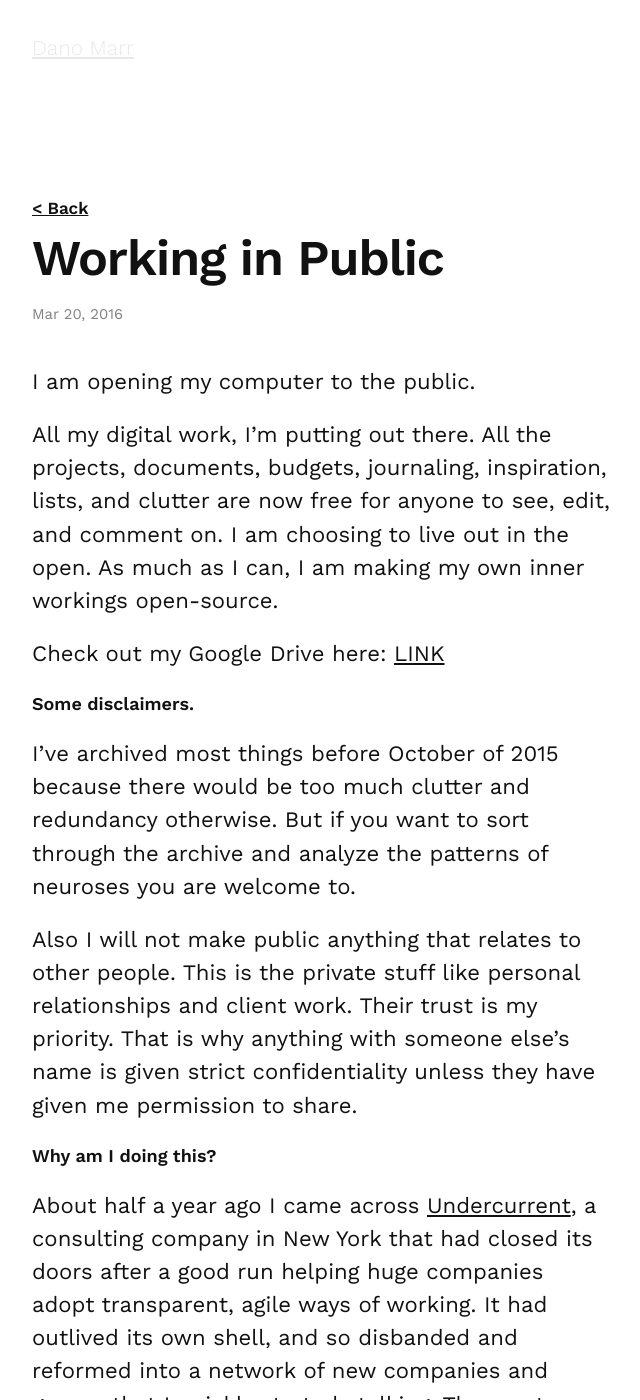
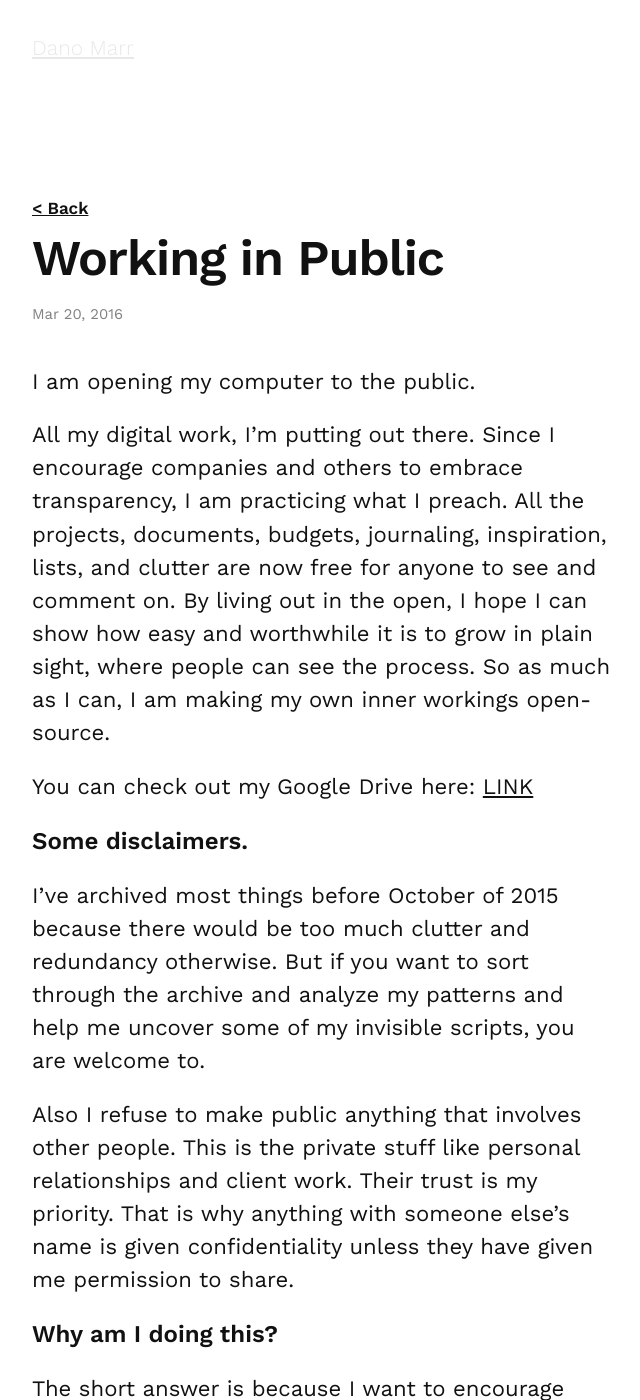
Before and after one commit to danomarr/danomarr.github.io, a Jekyll site: the page built from _posts/2016-03-20-working-in-public.md, in a window 1280 px wide and 1400 px high. Shown: the whole window, without its empty margins (28-668 px from the left). Built offline with Jekyll 4.4.1, drawn with Linux system fonts in a browser that asks for light colours; some of the changed text lies outside the part shown.

Commit message:
updated Working In Public

```diff
--- a/_posts/2016-03-20-working-in-public.md
+++ b/_posts/2016-03-20-working-in-public.md
@@ -7,17 +7,19 @@ categories: work
 
 I am opening my computer to the public.
 
-All my digital work, I'm putting out there. All the projects, documents, budgets, journaling, inspiration, lists, and clutter are now free for anyone to see, edit, and comment on. I am choosing to live out in the open. As much as I can, I am making my own inner workings open-source.
+All my digital work, I'm putting out there. Since I encourage companies and others to embrace transparency, I am practicing what I preach. All the projects, documents, budgets, journaling, inspiration, lists, and clutter are now free for anyone to see and comment on. By living out in the open, I hope I can show how easy and worthwhile it is to grow in plain sight, where people can see the process. So as much as I can, I am making my own inner workings open-source.
 
-Check out my Google Drive here: [LINK](https://drive.google.com/folderview?id=0B-mnkHUgpDuNLUpQdXdXamlsM1U&usp=sharing)
+You can check out my Google Drive here: [LINK](https://drive.google.com/folderview?id=0B-mnkHUgpDuNLUpQdXdXamlsM1U&usp=sharing)
 
-#### Some disclaimers.
+### Some disclaimers.
 
-I've archived most things before October of 2015 because there would be too much clutter and redundancy otherwise. But if you want to sort through the archive and analyze the patterns of neuroses you are welcome to.
+I've archived most things before October of 2015 because there would be too much clutter and redundancy otherwise. But if you want to sort through the archive and analyze my patterns and help me uncover some of my invisible scripts, you are welcome to.
 
-Also I will not make public anything that relates to other people. This is the private stuff like personal relationships and client work. Their trust is my priority. That is why anything with someone else's name is given strict confidentiality unless they have given me permission to share.
+Also I refuse to make public anything that involves other people. This is the private stuff like personal relationships and client work. Their trust is my priority. That is why anything with someone else's name is given confidentiality unless they have given me permission to share.
 
-#### Why am I doing this?
+### Why am I doing this?
+
+The short answer is because I want to encourage transparency and an open-source ideology. The long answer is, well, longer.
 
 About half a year ago I came across [Undercurrent](http://www.undercurrent.com), a consulting company in New York that had closed its doors after a good run helping huge companies adopt transparent, agile ways of working. It had outlived its own shell, and so disbanded and reformed into a network of new companies and groups that I quickly started stalking. The most notable of the groups was [August](http://www.aug.co), whose bold mission to improve work involves making their *[whole company Google Drive](http://public.aug.co/)* open to the public. What!? How can a company go completely open source? SURELY the sales and finance and payroll should be kept private! Letting that sensitive stuff out would implode them, wouldn't it? Nope. The only thing you don't have access to is their client files, because they want to respect the privacy of those who hold their trust.
 
```
Also changed, not shown: other parts of _posts/2016-03-20-working-in-public.md (+1 -1 lines).
